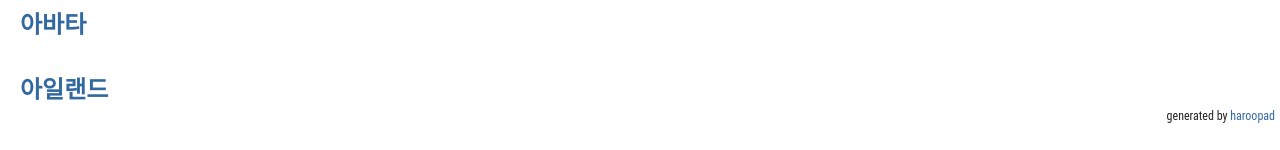
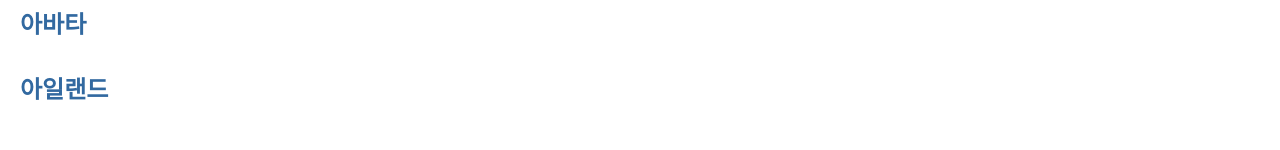
Before and after one commit to osos0623/osos0623.github.com, a Jekyll site: the page agree.html, which Jekyll copies as it is, in a window 1280 px wide. Shown: the part 773-923 px from the top of the page. Built offline with Jekyll 4.4.1, drawn with Linux system fonts in a browser that asks for light colours.

Commit message:
Update agree.html

```diff
--- a/agree.html
+++ b/agree.html
@@ -44,6 +44,6 @@
   <a href="island.html" title="park" target="_self"> 아일랜드</a>
 </h3>
 
-<footer style="position:fixed; font-size:.8em; text-align:right; bottom:0px; margin-left:-25px; height:20px; width:100%;">generated by <a href="http://pad.haroopress.com" target="_blank">haroopad</a></footer>
+
 </body>
 </html>
```
